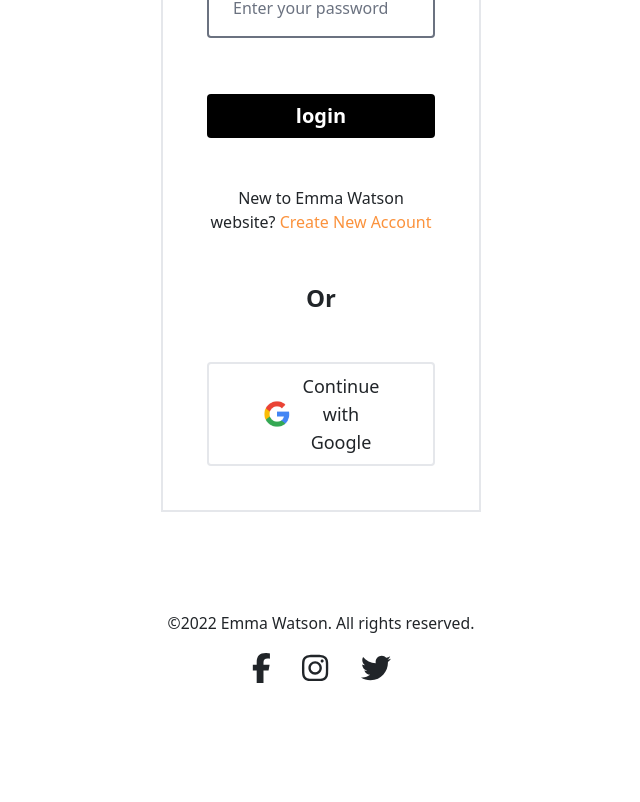
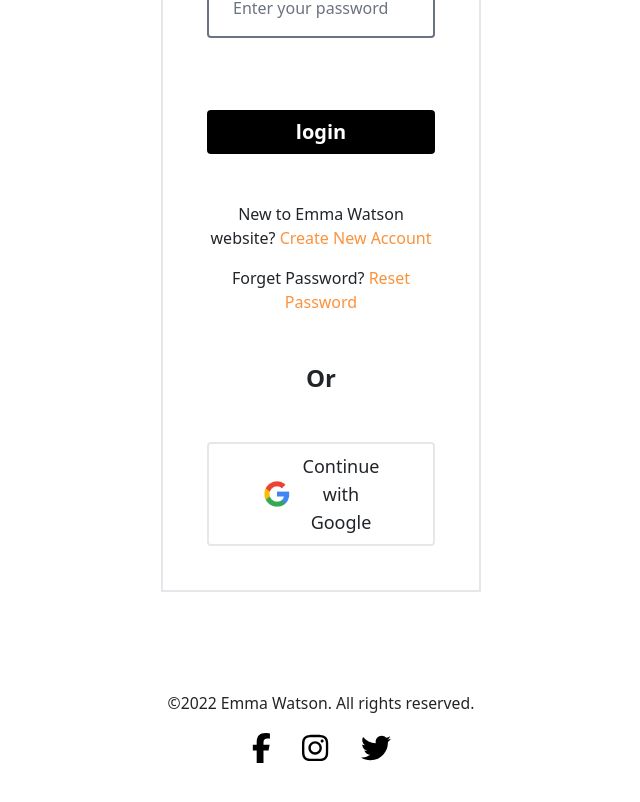
Before and after one commit to Maria-07/Independent-service-provider, a React (Create React App) app: page /login in a window 1280 px wide. Shown: the part 468-1270 px from the top of the page, without its empty margins (319-959 px from the left). Before the commit the page ends 1249 px from the top, so only its background shows below. Built offline with nearby package versions, Linux system fonts and the light colour scheme; no server answers.

Commit message:
email varification added

```diff
--- a/src/App.js
+++ b/src/App.js
@@ -21,7 +21,7 @@ function App() {
         <Route path="/" element={<Home></Home>}></Route>
         <Route path="/home" element={<Home></Home>}></Route>
         <Route
-          path="/home/:serviceId/:name/:description"
+          path="home/:serviceId/:name/:description"
           element={
             <Required>
               <Articles></Articles>
--- a/src/Components/Footer/Footer.js
+++ b/src/Components/Footer/Footer.js
@@ -18,12 +18,28 @@ const Footer = () => {
         <small>&copy;{year} Emma Watson. All rights reserved. </small>
       </p>
       <div>
-        <FontAwesomeIcon icon={faFacebookF} className="mx-3 text-3xl" />
-        <FontAwesomeIcon icon={faInstagram} className="mx-3 text-3xl" />
-        <FontAwesomeIcon icon={faTwitter} className="mx-3 text-3xl" />
+        <a href="https://www.facebook.com/emmawatson" target="_blank">
+          <FontAwesomeIcon
+            icon={faFacebookF}
+            className=" text-black mx-3 text-3xl"
+          />
+        </a>
+        <a href="https://www.instagram.com/emmawatson/?hl=en" target="_blank">
+          <FontAwesomeIcon
+            icon={faInstagram}
+            className=" text-black mx-3 text-3xl"
+          />
+        </a>
+        <a
+          href="https://twitter.com/EmmaWatson?s=20&t=C-G_BockbnIyibpLLuDsZQ"
+          target="_blank"
+        >
+          <FontAwesomeIcon
+            icon={faTwitter}
+            className=" text-black mx-3 text-3xl"
+          />
+        </a>
       </div>
-
-      {/* <FontAwesomeIcon icon={["fab", "facebook-f"]} /> */}
     </footer>
   );
 };
--- a/src/Components/Pages/AboutMe/AboutMe.js
+++ b/src/Components/Pages/AboutMe/AboutMe.js
@@ -33,25 +33,25 @@ const AboutMe = () => {
 
         <h1 className=" text-4xl font-medium text-center my-20">PORTFOLIO</h1>
         <div className="row mb-14">
-          <div className="site-name col-sm-12 col-md-6 col-lg-4 my-3">
+          <div className="site-name col-sm-12 col-md-6 col-lg-4 my-3 px-2 ">
             <a target="_blank" href="https://bloom-beauty.netlify.app/">
               <h4 className=" py-4 text-gray-400"># Bloom Beauty</h4>
               <img src={image1} alt="" />
             </a>
           </div>
-          <div className="site-name col-sm-12 col-md-6 col-lg-4 my-3">
+          <div className="site-name col-sm-12 col-md-6 col-lg-4 my-3 px-2">
             <a target="_blank" href="https://eden-spring-event.netlify.app/">
               <h4 className=" py-4 text-gray-400"># Eden Spring Event</h4>
               <img src={image2} alt="" />
             </a>
           </div>
-          <div className="site-name col-sm-12 col-md-6 col-lg-4 my-3">
+          <div className="site-name col-sm-12 col-md-6 col-lg-4 my-3 px-2">
             <a target="_blank" href="https://tenchoworld.netlify.app/">
               <h4 className=" py-4 text-gray-400"># Techno world</h4>
               <img src={image3} alt="" />
             </a>
           </div>
-          <div className="site-name col-sm-12 col-md-6 col-lg-4 my-3">
+          <div className="site-name col-sm-12 col-md-6 col-lg-4 my-3 px-2">
             <a
               target="_blank"
               href="https://panda-commerce-maria07.netlify.app/"
@@ -60,13 +60,13 @@ const AboutMe = () => {
               <img src={image4} alt="" />
             </a>
           </div>
-          <div className="site-name col-sm-12 col-md-6 col-lg-4 my-3">
+          <div className="site-name col-sm-12 col-md-6 col-lg-4 my-3 px-2">
             <a target="_blank" href="https://touchit-tech.netlify.app/">
               <h4 className=" py-4 text-gray-400"># Touchit Tech</h4>
               <img src={image5} alt="" />
             </a>
           </div>
-          <div className="site-name col-sm-12 col-md-6 col-lg-4 my-3">
+          <div className="site-name col-sm-12 col-md-6 col-lg-4 my-3 px-2">
             <a
               target="_blank"
               href="https://emazon-simple-project.web.app/shop"
--- a/src/Components/Pages/Home/Banner/Banner.js
+++ b/src/Components/Pages/Home/Banner/Banner.js
@@ -6,7 +6,7 @@ import image1 from "../../../../images/HeaderImg/header-1.png";
 
 const Banner = () => {
   return (
-    <div className="head bg-black">
+    <div className="head mt-14 bg-black">
       <Container fluid>
         <Carousel fade>
           <Carousel.Item>
--- a/src/Components/Pages/Shared/Login/Login.js
+++ b/src/Components/Pages/Shared/Login/Login.js
@@ -10,37 +10,31 @@ const Login = () => {
   const [email, setEmail] = useState("");
   const [password, setPassword] = useState("");
   // const [user] = useAuthState(auth);
+  let errorElement;
 
-  const [signInWithGoogle, user1, loading, error] = useSignInWithGoogle(auth);
-
-  // const signinWithGoogle = () => {};
+  const [signInWithGoogle, user1, loading1, error1] = useSignInWithGoogle(auth);
 
   const location = useLocation();
   const navigate = useNavigate();
   const from = location.state?.from?.pathname || "/";
 
-  const [signInWithEmailAndPassword, user] =
+  const [signInWithEmailAndPassword, user, loading, error] =
     useSignInWithEmailAndPassword(auth);
 
   const handleEmailBlur = (e) => setEmail(e.target.value);
   const handlePasswordBlur = (e) => setPassword(e.target.value);
 
-  if (error) {
-    return (
-      <div>
-        <p className="text-red-500">Error: {error.message}</p>
-      </div>
-    );
+  if (error1) {
+    // console.log(error);
+
+    errorElement = <p className="text-red-500">Error: {error.message}</p>;
   }
 
-  if (loading) {
+  if (loading || loading1) {
     return <p>Loading...</p>;
   }
 
-  if (user) {
-    navigate(from, { replace: true });
-  }
-  if (user1) {
+  if (user || user1) {
     navigate(from, { replace: true });
   }
 
@@ -78,8 +72,9 @@ const Login = () => {
           />
         </div>
         <br />
-        {/* <p>{error?.message}</p>
-        {loading && <p>Loading .. .. </p>} */}
+        {errorElement}
+        <p>{error?.message}</p>
+        {loading && <p>Loading .. .. </p>}
         <input
           type="submit"
           className=" w-full bg-black rounded mt-6 mb-5 text-white  px-5 py-2 text-xl font-semibold"
@@ -89,6 +84,12 @@ const Login = () => {
           New to Emma Watson website?{" "}
           <Link className="text-decoration-none text-orange-400" to={"/signup"}>
             Create New Account
+          </Link>
+        </p>
+        <p>
+          Forget Password?{" "}
+          <Link className="text-decoration-none text-orange-400" to={"/signup"}>
+            Reset Password
           </Link>
         </p>
 
--- a/src/Components/Pages/Shared/Signup/Signup.js
+++ b/src/Components/Pages/Shared/Signup/Signup.js
@@ -1,6 +1,9 @@
 import React, { useState } from "react";
-import { Link, useNavigate } from "react-router-dom";
-import { useCreateUserWithEmailAndPassword } from "react-firebase-hooks/auth";
+import { Link, useLocation, useNavigate } from "react-router-dom";
+import {
+  useCreateUserWithEmailAndPassword,
+  useSignInWithGoogle,
+} from "react-firebase-hooks/auth";
 import auth from "../../../../firebase.init";
 
 const SignUp = () => {
@@ -9,9 +12,20 @@ const SignUp = () => {
   const [confirmPassword, setConfirmPassword] = useState("");
   const [error, setError] = useState("");
   const navigate = useNavigate();
+  const location = useLocation();
+  const from = location.state?.from?.pathname || "/";
+  let errorElement;
 
-  const [createUserWithEmailAndPassword, user] =
-    useCreateUserWithEmailAndPassword(auth);
+  const [signInWithGoogle, user1, loading] = useSignInWithGoogle(auth);
+
+  const [createUserWithEmailAndPassword, user, errorAuth] =
+    useCreateUserWithEmailAndPassword(auth, { sendEmailVerification: true });
+
+  if (errorAuth) {
+    // console.log(error);
+
+    errorElement = <p className="text-red-500">Error: {errorAuth.message}</p>;
+  }
 
   const handleEmailBlur = (e) => setEmail(e.target.value);
 
@@ -26,8 +40,11 @@ const SignUp = () => {
   };
 
   if (user) {
-    navigate("/home");
+    navigate(from, { replace: true });
   }
+  // if (user1) {
+  //   navigate(from, { replace: true });
+  // }
 
   const handleCreateUser = (event) => {
     event.preventDefault();
@@ -82,6 +99,7 @@ const SignUp = () => {
             />
           </div>
           <br />
+          {errorElement}
           <p className=" text-red-600">{error}</p>
           <input
             type="submit"
@@ -100,7 +118,12 @@ const SignUp = () => {
 
           <div className="my-3 text-2xl font-semibold">Or</div>
 
-          <button className=" flex items-center justify-center w-full border-2 rounded mt-2 px-5 py-2 text-lg">
+          <button
+            onClick={() => {
+              signInWithGoogle();
+            }}
+            className=" flex items-center justify-center w-full border-2 rounded mt-2 px-5 py-2 text-lg"
+          >
             <img src="google.png" className="w-10 h-10" alt="" />
             Continue with Google
           </button>
```
